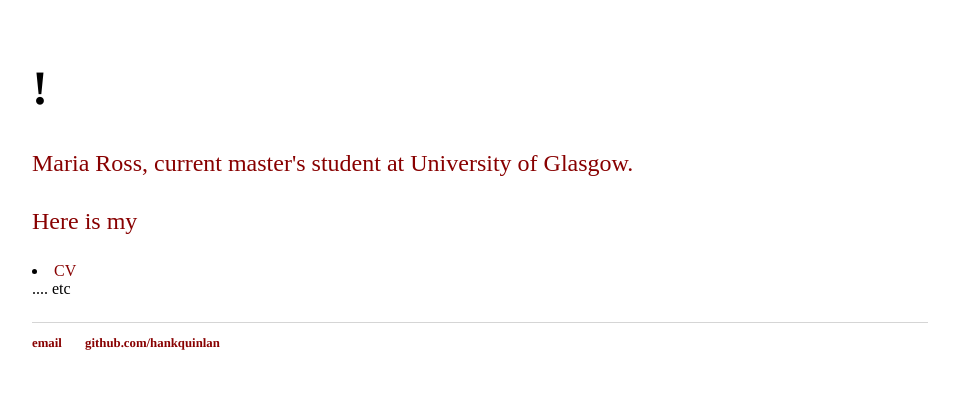
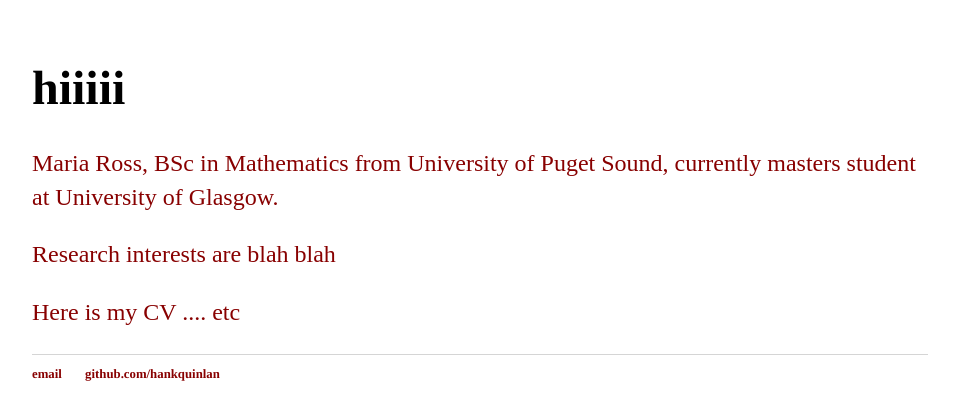
Before and after one commit to mariarross/mariarross.github.io, a Jekyll site: the page built from index.html, in a window 1280 px wide. Shown: the top 420 px of the page, without its empty margins (160-1119 px from the left). Built offline with Jekyll 4.4.1, drawn with Linux system fonts in a browser that asks for light colours.

Commit message:
Update index.html

```diff
--- a/index.html
+++ b/index.html
@@ -3,7 +3,8 @@ layout: default
 title: Maria Ross
 ---
 <div class="blurb">
-	<h1>!</h1>
-	<p> Maria Ross, current master's  student at University of Glasgow. </p>
-	<p> Here is my <li><a href="/cv">CV</a></li> .... etc </p>
+	<h1>hiiiii </h1>
+	<p> Maria Ross, BSc in Mathematics from University of Puget Sound, currently masters student at University of Glasgow. </p>
+	<p> Research interests are  blah blah </p>
+	<p> Here is my <a href="/cv">CV</a> .... etc </p>
 </div><!-- /.blurb -->
```
